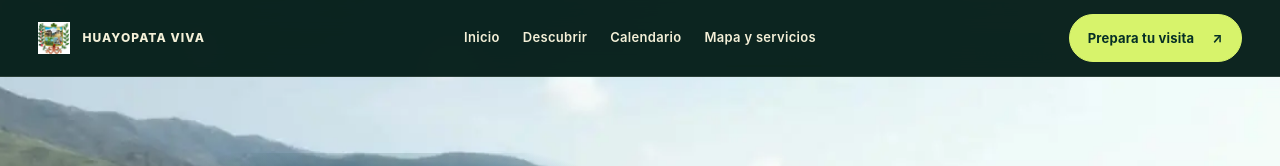
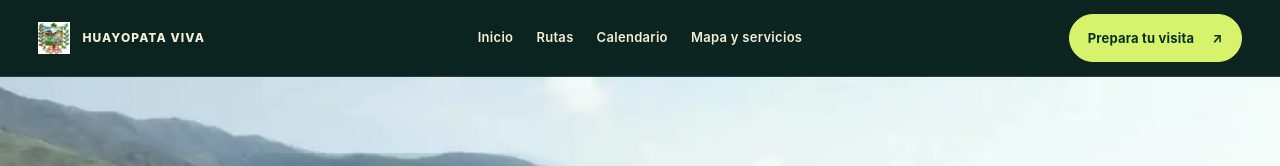
Before and after one commit to matenehack/huayopata-viva, a React (Vite) app: page / in a window 1280 px wide. Shown: the top 166 px of the page. Built offline with nearby package versions, Linux system fonts and the light colour scheme; no server answers; the database is empty.

Commit message:
Integrate selectable tourist routes into refreshed home

```diff
--- a/src/Home.tsx
+++ b/src/Home.tsx
@@ -1,5 +1,6 @@
 import {NatureSection,useEditorialReveal} from './Editorial';
 import {UpcomingCalendar} from './calendar/Calendar';
+import RouteExplorer from './RouteExplorer';
 import IntroShieldCurtain from './IntroShieldCurtain';
 import { sitePath } from "@/lib/site";
 import { lazy, Suspense, useEffect, useRef, useState } from "react";
@@ -17,11 +18,12 @@ useEffect(() => {
  revealMap(); window.addEventListener("hashchange", revealMap); return () => window.removeEventListener("hashchange", revealMap);
 }, []);
 return <main className="hv-site"><IntroShieldCurtain/><a className="hv-skip-link" href="#mapa">Ir al mapa y servicios</a>
-<header className="hv-nav"><a className="hv-brand" href="#inicio" aria-label="Huayopata Viva, inicio"><img className="hv-official-shield" src={sitePath("assets/identity/escudo-huayopata.webp")} alt="" width="34" height="34"/><span>HUAYOPATA VIVA</span></a><nav aria-label="Navegación principal"><a href="#inicio">Inicio</a><a href="#naturaleza">Descubrir</a><a href={sitePath("/calendario/")}>Calendario</a><a href="#mapa">Mapa y servicios</a></nav><a className="hv-plan-link hv-action hv-action-accent" href="#planifica">Prepara tu visita <span aria-hidden="true">↗</span></a><details className="hv-mobile-menu"><summary aria-label="Abrir menú de navegación">Menú <span aria-hidden="true">+</span></summary><nav aria-label="Navegación móvil" onClick={(event) => { const el = event.currentTarget.closest("details"); if(el) el.open = false; }}><a href="#inicio">Inicio</a><a href="#naturaleza">Descubrir</a><a href={sitePath("/calendario/")}>Calendario</a><a href="#mapa">Mapa y servicios</a><a href="#planifica">Prepara tu visita</a><div className="hv-menu-detail"><span>HISTORIAS DEL VALLE</span><a href={sitePath("/descubre/abra-malaga")}>Abra Málaga</a><a href={sitePath("/descubre/te")}>Té</a><a href={sitePath("/descubre/cafe")}>Café</a><a href={sitePath("/descubre/wamanmarka")}>Wamanmarka</a><a href={sitePath("/descubre/comunidades")}>Comunidades</a></div></nav></details></header>
+<header className="hv-nav"><a className="hv-brand" href="#inicio" aria-label="Huayopata Viva, inicio"><img className="hv-official-shield" src={sitePath("assets/identity/escudo-huayopata.webp")} alt="" width="34" height="34"/><span>HUAYOPATA VIVA</span></a><nav aria-label="Navegación principal"><a href="#inicio">Inicio</a><a href="#rutas">Rutas</a><a href={sitePath("/calendario/")}>Calendario</a><a href="#mapa">Mapa y servicios</a></nav><a className="hv-plan-link hv-action hv-action-accent" href="#planifica">Prepara tu visita <span aria-hidden="true">↗</span></a><details className="hv-mobile-menu"><summary aria-label="Abrir menú de navegación">Menú <span aria-hidden="true">+</span></summary><nav aria-label="Navegación móvil" onClick={(event) => { const el = event.currentTarget.closest("details"); if(el) el.open = false; }}><a href="#inicio">Inicio</a><a href="#naturaleza">Descubrir</a><a href={sitePath("/calendario/")}>Calendario</a><a href="#mapa">Mapa y servicios</a><a href="#planifica">Prepara tu visita</a><div className="hv-menu-detail"><span>HISTORIAS DEL VALLE</span><a href={sitePath("/descubre/abra-malaga")}>Abra Málaga</a><a href={sitePath("/descubre/te")}>Té</a><a href={sitePath("/descubre/cafe")}>Café</a><a href={sitePath("/descubre/wamanmarka")}>Wamanmarka</a><a href={sitePath("/descubre/comunidades")}>Comunidades</a></div></nav></details></header>
 <div id="inicio"><ScrollScrub scenes={scrollScrubScenes} theme={scrollScrubTheme}/></div>
 <section className="hv-manifesto hv-manifesto-impact" aria-labelledby="manifesto-title"><p className="hv-index">HUAYOPATA · CUSCO</p><h2 id="manifesto-title">Donde los Andes<br/><em>se vuelven valle.</em></h2><p>En pocos kilómetros, la altura se convierte en bosque de nubes, cultivos y vida local. Descubre el territorio desde sus propias historias.</p><a className="hv-manifesto-link hv-action hv-action-dark" href="#naturaleza">Descubrir el valle <span aria-hidden="true">↓</span></a></section>
 <NatureSection/>
 <section className="hv-explore-hub" aria-labelledby="explore-hub-title"><div className="hv-explore-head"><span>HISTORIAS DEL VALLE</span><h2 id="explore-hub-title">Un lugar. Muchas formas de sentirlo.</h2><p>Conoce los cultivos, el patrimonio y las personas que dan vida a Huayopata.</p></div><div className="hv-explore-options"><a href={sitePath("/descubre/te")}><span>01 / EXPERIENCIAS</span><strong>Del cultivo a la taza</strong><small>Té, café y la vida de los productores.</small><b aria-hidden="true">↗</b></a><a href={sitePath("/descubre/wamanmarka")}><span>02 / PATRIMONIO</span><strong>Memoria de piedra</strong><small>Wamanmarka y la historia de Amaybamba.</small><b aria-hidden="true">↗</b></a><a href={sitePath("/descubre/comunidades")}><span>03 / CULTURA VIVA</span><strong>Gente del valle</strong><small>Productores, sabores y encuentros locales.</small><b aria-hidden="true">↗</b></a></div></section>
+<RouteExplorer/>
 <UpcomingCalendar/>
 <section className="hv-map-preview" id="servicios-del-valle" aria-labelledby="map-preview-title">
 <div><span>MAPA DEL VALLE</span><h2 id="map-preview-title">Encuentra tu próxima parada.</h2><p>Elige un atractivo, consulta los servicios cercanos y confirma los accesos antes de salir.</p></div>
```
